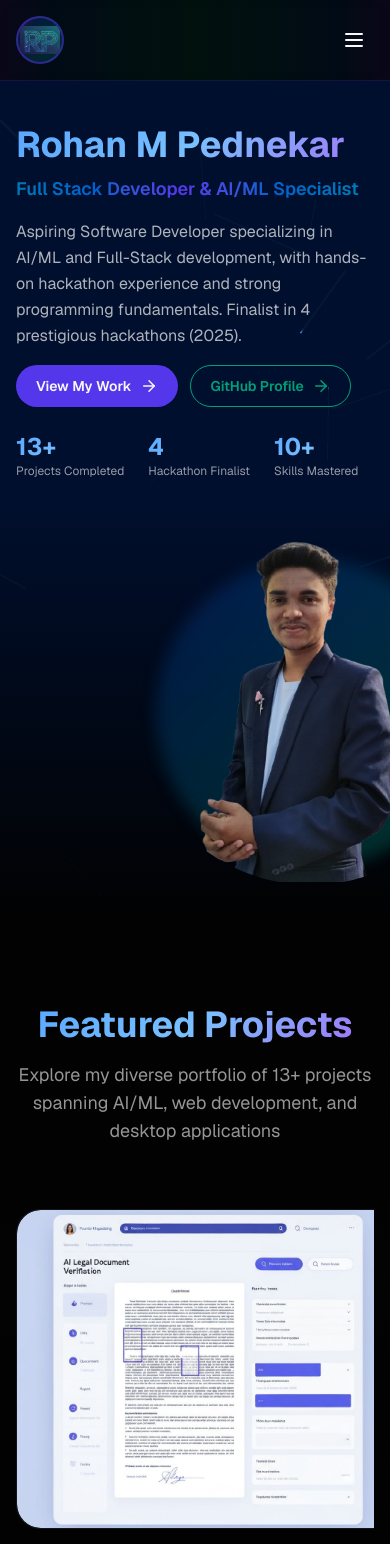
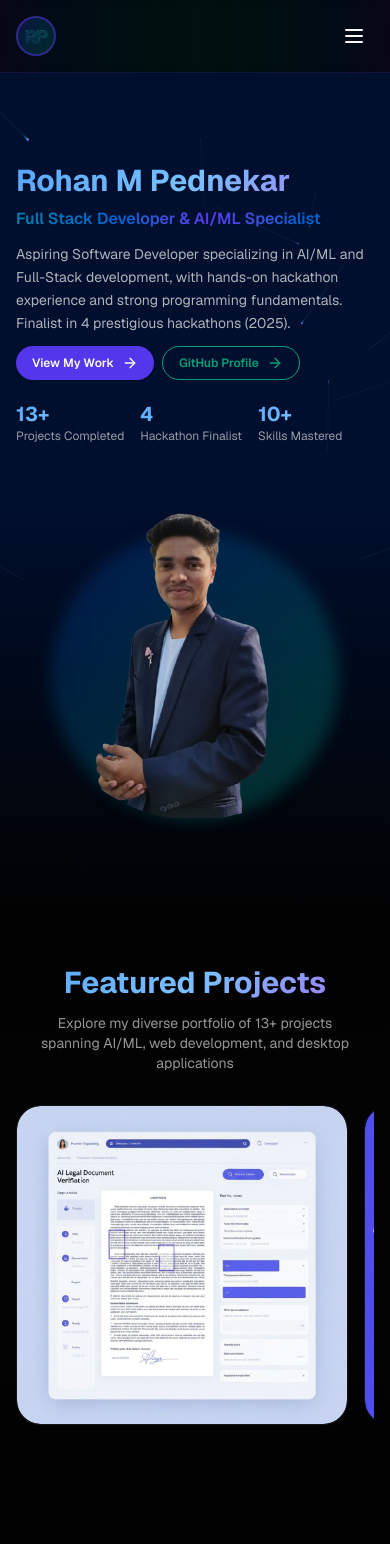
Before and after one commit to Rohan143-mp/Portfolio, a Next.js app: page / in a window 390 px wide. Shown: the top 1544 px of the page. Built offline with nearby package versions, Linux system fonts and the light colour scheme.

Commit message:
Update portfolio with interactive to device size and more relable

```diff
--- a/components/certificates.tsx
+++ b/components/certificates.tsx
@@ -101,15 +101,15 @@ export default function Certificates() {
   }
 
   return (
-    <section id="certificates" className="relative w-full py-20 px-4 bg-background">
+    <section id="certificates" className="relative w-full py-12 sm:py-16 md:py-20 px-4 sm:px-6 lg:px-8 bg-background">
       <div className="container mx-auto max-w-7xl">
         {/* Header */}
-        <div className="text-center mb-16 space-y-4">
+        <div className="text-center mb-8 sm:mb-12 md:mb-16 space-y-3 sm:space-y-4">
           <div className="flex items-center justify-center gap-3 mb-4">
-            <Award className="text-accent" size={32} />
+            <Award className="text-accent w-7 h-7 sm:w-8 sm:h-8 md:w-[32px] md:h-[32px]" />
           </div>
-          <h2 className="text-4xl md:text-5xl font-bold gradient-text">Achievements & Certificates</h2>
-          <p className="text-foreground/60 text-lg max-w-2xl mx-auto">
+          <h2 className="text-3xl sm:text-4xl md:text-5xl font-bold gradient-text">Achievements & Certificates</h2>
+          <p className="text-foreground/60 text-sm sm:text-base md:text-lg max-w-2xl mx-auto px-4">
             Recognition of my technical excellence and participation in competitive events
           </p>
         </div>
@@ -118,14 +118,14 @@ export default function Certificates() {
           {/* Scroll Container */}
           <div
             ref={scrollContainerRef}
-            className="flex gap-6 overflow-x-auto pb-6 snap-x snap-mandatory scroll-smooth hide-scrollbar"
+            className="flex gap-4 sm:gap-6 overflow-x-auto pb-6 snap-x snap-mandatory scroll-smooth hide-scrollbar"
             style={{ scrollBehavior: "smooth" }}
           >
             {certificates.map((cert) => (
               <div
                 key={cert.id}
                 onClick={() => setSelectedCert(cert)}
-                className="flex-shrink-0 w-96 group/cert cursor-pointer snap-center transition-all duration-500 hover:scale-125 hover:z-10 group-hover:scale-90 group-hover/cert:scale-125"
+                className="flex-shrink-0 w-[85vw] sm:w-96 md:w-[28rem] group/cert cursor-pointer snap-center transition-all duration-500 hover:scale-125 hover:z-10 group-hover:scale-90 group-hover/cert:scale-125"
               >
                 <div className="relative rounded-3xl overflow-hidden bg-card border border-border transition-all duration-500 h-80 hover:border-accent/50 hover:shadow-2xl hover:shadow-accent/20">
                   {/* Full Image Container */}
--- a/components/header.tsx
+++ b/components/header.tsx
@@ -20,10 +20,10 @@ export default function Header() {
     <header className="sticky top-0 z-50 w-full backdrop-blur-md bg-gradient-to-r from-primary/10 via-accent/10 to-primary/10 border-b border-primary/20">
       <nav className="container mx-auto px-4 py-4 flex items-center justify-between">
         <Link href="#" className="flex items-center gap-2 group">
-          <div className="w-12 h-12 rounded-full bg-gradient-to-br from-primary/20 to-accent/20 flex items-center justify-center group-hover:scale-110 transition-transform overflow-hidden border-2 border-primary/50">
-            <Image src="/images/logo.png" alt="RP Logo" width={40} height={40} className="object-contain" />
+          <div className="w-10 h-10 rounded-full bg-gradient-to-br from-primary/20 to-accent/20 flex items-center justify-center group-hover:scale-110 transition-transform overflow-hidden border-2 border-primary/50 p-1">
+            <Image src="/images/logo.png" alt="RP Logo" width={32} height={32} className="object-contain w-full h-full" />
           </div>
-          <span className="text-xl font-bold gradient-text hidden sm:block">Rohan M Pednekar</span>
+          <span className="text-base sm:text-lg md:text-xl font-bold gradient-text hidden sm:block break-words">Rohan M Pednekar</span>
         </Link>
 
         {/* Desktop Menu */}
--- a/components/hero.tsx
+++ b/components/hero.tsx
@@ -58,71 +58,71 @@ export default function Hero() {
   return (
     <section
       id="home"
-      className="relative w-full h-screen flex items-center justify-center overflow-hidden"
+      className="relative w-full min-h-screen flex items-center justify-center overflow-hidden"
     >
       <canvas ref={canvasRef} className="absolute inset-0 w-full h-full" />
 
       <div className="absolute inset-0 bg-gradient-to-b from-transparent via-transparent to-background pointer-events-none" />
 
-      <div className="relative z-10 container mx-auto px-4 max-w-6xl h-full flex items-center">
-        <div className="grid md:grid-cols-2 gap-12 md:gap-16 items-center w-full">
+      <div className="relative z-10 container mx-auto px-4 sm:px-6 lg:px-8 max-w-6xl h-full flex items-center py-20 md:py-0">
+        <div className="grid md:grid-cols-2 gap-8 md:gap-12 lg:gap-16 items-center w-full">
           {/* Left Content */}
-          <div className="space-y-4 animate-slide-in">
+          <div className="space-y-3 md:space-y-4 animate-slide-in">
             <div className="space-y-2">
-              <h1 className="text-4xl md:text-5xl lg:text-6xl font-bold gradient-text leading-tight whitespace-nowrap">
+              <h1 className="text-3xl sm:text-4xl md:text-5xl lg:text-6xl font-bold gradient-text leading-tight break-words overflow-wrap-anywhere">
                 Rohan M Pednekar
               </h1>
-              <p className="text-lg md:text-xl text-accent font-semibold animate-text-shimmer bg-gradient-to-r from-accent via-primary to-accent bg-clip-text text-transparent bg-[length:200%_auto]">
+              <p className="text-base sm:text-lg md:text-xl text-accent font-semibold animate-text-shimmer bg-gradient-to-r from-accent via-primary to-accent bg-clip-text text-transparent bg-[length:200%_auto]">
                 Full Stack Developer & AI/ML Specialist
               </p>
             </div>
 
-            <p className="text-foreground/70 text-base md:text-lg leading-relaxed animate-fade-in-up">
+            <p className="text-foreground/70 text-sm sm:text-base md:text-lg leading-relaxed animate-fade-in-up">
               Aspiring Software Developer specializing in AI/ML and Full-Stack development, with hands-on hackathon
               experience and strong programming fundamentals. Finalist in 4 prestigious hackathons (2025).
             </p>
 
-            <div className="flex flex-wrap gap-3">
+            <div className="flex flex-wrap gap-2 sm:gap-3">
               <a
                 href="#projects"
-                className="px-5 py-2.5 rounded-full bg-primary text-primary-foreground hover:bg-primary/80 transition-all hover:scale-105 flex items-center gap-2 font-semibold text-sm md:text-base"
+                className="px-4 sm:px-5 py-2 sm:py-2.5 rounded-full bg-primary text-primary-foreground hover:bg-primary/80 transition-all hover:scale-105 flex items-center gap-2 font-semibold text-xs sm:text-sm md:text-base"
               >
                 View My Work
-                <ArrowRight size={18} />
+                <ArrowRight size={16} className="sm:w-[18px] sm:h-[18px]" />
               </a>
               <a
                 href="https://github.com/Rohan143-mp"
                 target="_blank"
                 rel="noopener noreferrer"
-                className="px-5 py-2.5 rounded-full border border-accent text-accent hover:bg-accent/10 transition-all hover:scale-105 flex items-center gap-2 font-semibold text-sm md:text-base"
+                className="px-4 sm:px-5 py-2 sm:py-2.5 rounded-full border border-accent text-accent hover:bg-accent/10 transition-all hover:scale-105 flex items-center gap-2 font-semibold text-xs sm:text-sm md:text-base"
               >
                 GitHub Profile
-                <ArrowRight size={18} />
+                <ArrowRight size={16} className="sm:w-[18px] sm:h-[18px]" />
               </a>
             </div>
 
-            <div className="flex gap-6 pt-2">
+            <div className="flex gap-4 sm:gap-6 pt-2">
               <div>
-                <div className="text-2xl md:text-3xl font-bold gradient-text">13+</div>
-                <p className="text-foreground/60 text-xs md:text-sm">Projects Completed</p>
+                <div className="text-xl sm:text-2xl md:text-3xl font-bold gradient-text">13+</div>
+                <p className="text-foreground/60 text-xs sm:text-sm">Projects Completed</p>
               </div>
               <div>
-                <div className="text-2xl md:text-3xl font-bold gradient-text">4</div>
-                <p className="text-foreground/60 text-xs md:text-sm">Hackathon Finalist</p>
+                <div className="text-xl sm:text-2xl md:text-3xl font-bold gradient-text">4</div>
+                <p className="text-foreground/60 text-xs sm:text-sm">Hackathon Finalist</p>
               </div>
               <div>
-                <div className="text-2xl md:text-3xl font-bold gradient-text">10+</div>
-                <p className="text-foreground/60 text-xs md:text-sm">Skills Mastered</p>
+                <div className="text-xl sm:text-2xl md:text-3xl font-bold gradient-text">10+</div>
+                <p className="text-foreground/60 text-xs sm:text-sm">Skills Mastered</p>
               </div>
             </div>
           </div>
 
           {/* Right - Profile Image with Transparent Background */}
-          <div className="relative flex items-center justify-start">
-            <div className="relative w-full max-w-md aspect-square">
+          <div className="relative flex items-center justify-center md:justify-start mt-8 md:mt-0">
+            <div className="relative w-full max-w-xs sm:max-w-sm md:max-w-md aspect-square">
               {/* 3D Circle behind profile photo - smaller than photo */}
-              <div className="absolute inset-6 rounded-full bg-gradient-to-br from-primary/20 to-accent/30 blur-sm -z-10 transform translate-x-[7.25rem] translate-y-2" />
-              <div className="relative w-full h-full rounded-full overflow-hidden transform translate-x-[7.25rem]">
+              <div className="absolute inset-4 sm:inset-6 rounded-full bg-gradient-to-br from-primary/20 to-accent/30 blur-sm -z-10 transform translate-x-0 md:translate-x-[7.25rem] translate-y-2 -translate-y-2 md:-translate-y-4" />
+              <div className="relative w-full h-full rounded-full overflow-hidden transform translate-x-0 md:translate-x-[7.25rem] -translate-y-2 md:-translate-y-4">
                 <Image
                   src="/images/profile.png"
                   alt="Rohan M Pednekar Profile"
--- a/components/projects.tsx
+++ b/components/projects.tsx
@@ -22,7 +22,7 @@ const projects: Project[] = [
     category: "AI & Machine Learning",
     description:
       "Advanced AI-powered legal document verification system using machine learning algorithms for automated document analysis and fraud detection.",
-    technologies: ["Python", "ML", "NLP"],
+    technologies: ["Python","React", "Node.js", "ML", "NLP"],
     image: "/ai-legal-document-verification-interface.jpg",
     github: "https://github.com/Rohan143-mp/AI-Legal-Verifier",
     featured: true,
@@ -133,7 +133,7 @@ const projects: Project[] = [
     category: "Web Development",
     description:
       "Blood donation platform connecting donors and recipients with scheduling, donor management, and medical history tracking.",
-    technologies: ["React", "Node.js", "MongoDB"],
+    technologies: ["React Native", "Node.js", "MongoDB"],
     image: "/blood-donation-booking-platform.jpg",
     featured: false,
   },
@@ -176,13 +176,13 @@ export default function Projects() {
   return (
     <section
       id="projects"
-      className="relative w-full py-20 px-4 bg-gradient-to-b from-background via-card/30 to-background"
+      className="relative w-full py-12 sm:py-16 md:py-20 px-4 sm:px-6 lg:px-8 bg-gradient-to-b from-background via-card/30 to-background"
     >
       <div className="container mx-auto max-w-7xl">
         {/* Header */}
-        <div className="text-center mb-16 space-y-4">
-          <h2 className="text-4xl md:text-5xl font-bold gradient-text">Featured Projects</h2>
-          <p className="text-foreground/60 text-lg max-w-2xl mx-auto">
+        <div className="text-center mb-8 sm:mb-12 md:mb-16 space-y-3 sm:space-y-4">
+          <h2 className="text-3xl sm:text-4xl md:text-5xl font-bold gradient-text">Featured Projects</h2>
+          <p className="text-foreground/60 text-sm sm:text-base md:text-lg max-w-2xl mx-auto px-4">
             Explore my diverse portfolio of 13+ projects spanning AI/ML, web development, and desktop applications
           </p>
         </div>
@@ -191,14 +191,14 @@ export default function Projects() {
           {/* Scroll Container */}
           <div
             ref={scrollContainerRef}
-            className="flex gap-6 overflow-x-auto pb-6 snap-x snap-mandatory scroll-smooth hide-scrollbar"
+            className="flex gap-4 sm:gap-6 overflow-x-auto pb-6 snap-x snap-mandatory scroll-smooth hide-scrollbar"
             style={{ scrollBehavior: "smooth" }}
           >
             {projects.map((project) => (
               <div
                 key={project.id}
                 onClick={() => handleProjectClick(project)}
-                className="flex-shrink-0 w-96 group/card cursor-pointer snap-center transition-all duration-500 hover:scale-125 hover:z-10 group-hover:scale-90 group-hover/card:scale-125"
+                className="flex-shrink-0 w-[85vw] sm:w-96 md:w-[28rem] group/card cursor-pointer snap-center transition-all duration-500 hover:scale-125 hover:z-10 group-hover:scale-90 group-hover/card:scale-125"
               >
                 <div className="relative rounded-3xl overflow-hidden bg-card border border-border transition-all duration-500 h-80 hover:border-accent/50 hover:shadow-2xl hover:shadow-primary/20">
                   {/* Full Image Container */}
@@ -221,11 +221,11 @@ export default function Projects() {
                       <p className="text-sm text-white/90 mb-4 line-clamp-3">{project.description}</p>
 
                       {/* Tech badges */}
-                      <div className="flex flex-wrap gap-2 justify-center">
-                        {project.technologies.slice(0, 3).map((tech) => (
+                      <div className="flex flex-wrap gap-2 justify-center items-center max-w-full">
+                        {project.technologies.map((tech) => (
                           <span
                             key={tech}
-                            className="px-3 py-1 rounded-full bg-white/20 backdrop-blur-sm text-white text-xs font-medium"
+                            className="px-3 py-1.5 rounded-full bg-white/20 backdrop-blur-sm text-white text-xs font-medium whitespace-nowrap"
                           >
                             {tech}
                           </span>
--- a/components/skills.tsx
+++ b/components/skills.tsx
@@ -22,7 +22,7 @@ const skills: Skill[] = [
     name: "JavaScript",
     icon: "⚡",
     color: "#F7DF1E",
-    level: 90,
+    level: 87,
     logo: "https://cdn.jsdelivr.net/gh/devicons/devicon/icons/javascript/javascript-original.svg",
   },
   {
@@ -43,14 +43,14 @@ const skills: Skill[] = [
     name: "Java",
     icon: "☕",
     color: "#007396",
-    level: 92,
+    level: 82,
     logo: "https://cdn.jsdelivr.net/gh/devicons/devicon/icons/java/java-original.svg",
   },
   {
     name: "SQL",
     icon: "🗄️",
     color: "#336791",
-    level: 88,
+    level: 90,
     logo: "https://cdn.jsdelivr.net/gh/devicons/devicon/icons/mysql/mysql-original.svg",
   },
   {
@@ -64,21 +64,21 @@ const skills: Skill[] = [
     name: "Docker",
     icon: "🐳",
     color: "#2496ED",
-    level: 82,
+    level: 72,
     logo: "https://cdn.jsdelivr.net/gh/devicons/devicon/icons/docker/docker-original.svg",
   },
   {
     name: "Git",
     icon: "📂",
     color: "#F1502F",
-    level: 93,
+    level: 83,
     logo: "https://cdn.jsdelivr.net/gh/devicons/devicon/icons/git/git-original.svg",
   },
   {
     name: "TypeScript",
     icon: "📘",
     color: "#3178C6",
-    level: 86,
+    level: 66,
     logo: "https://cdn.jsdelivr.net/gh/devicons/devicon/icons/typescript/typescript-original.svg",
   },
   {
@@ -113,14 +113,14 @@ const skills: Skill[] = [
     name: "Express.js",
     icon: "🚂",
     color: "#000000",
-    level: 85,
+    level: 75,
     logo: "https://cdn.jsdelivr.net/gh/devicons/devicon/icons/express/express-original.svg",
   },
   {
     name: "Bootstrap",
     icon: "🅱️",
     color: "#7952B3",
-    level: 90,
+    level: 60,
     logo: "https://cdn.jsdelivr.net/gh/devicons/devicon/icons/bootstrap/bootstrap-original.svg",
   },
 ]
```
Also changed, not shown: public/images/logo.png.
